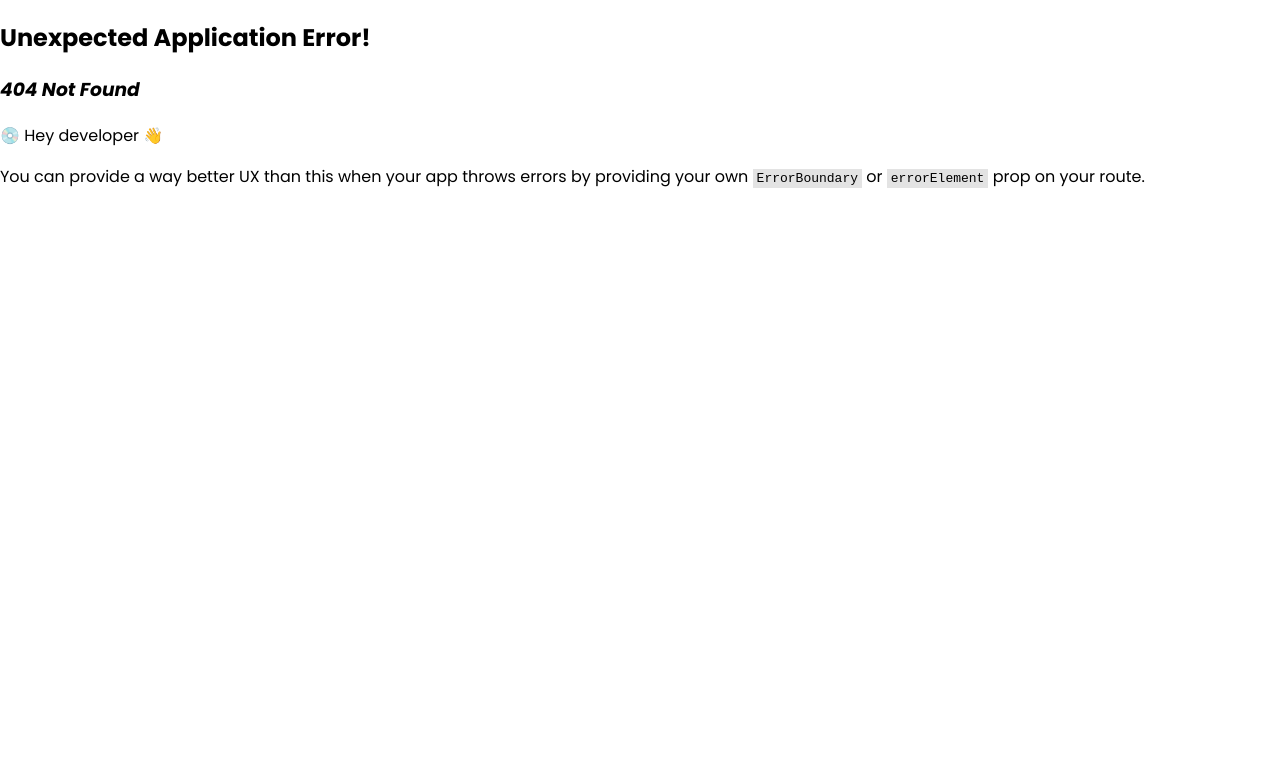
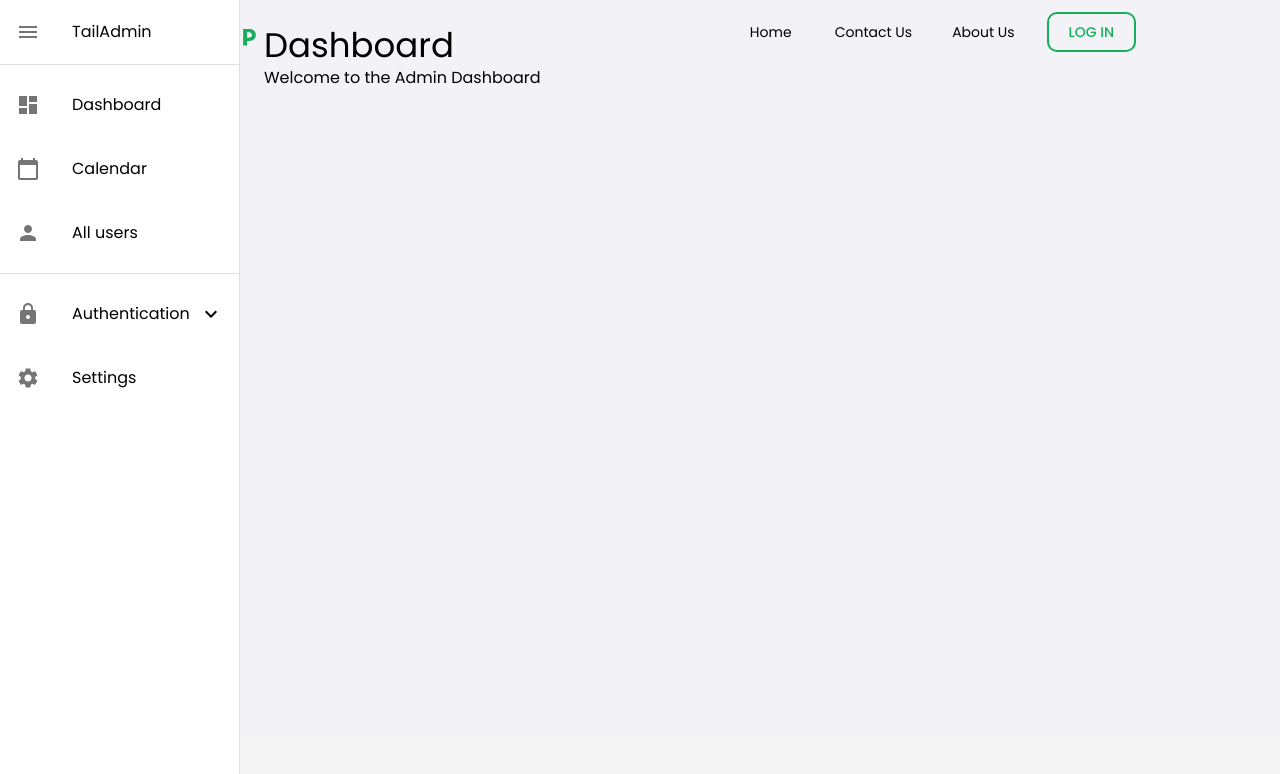
Before and after one commit to sathmijayasuriya/Appointment-Booking-System, a React (Create React App) app in the folder frontend/: page /admin/dashboard in a window 1280 px wide. Before the commit this address had no page. Shown: the top 774 px of the page. Built offline with nearby package versions, Linux system fonts and the light colour scheme.

Commit message:
side panel added

```diff
--- a/frontend/package.json
+++ b/frontend/package.json
@@ -6,8 +6,8 @@
     "@date-io/date-fns": "^3.0.0",
     "@emotion/react": "^11.13.5",
     "@emotion/styled": "^11.13.5",
-    "@mui/icons-material": "^6.2.0",
-    "@mui/material": "^6.2.0",
+    "@mui/icons-material": "^6.4.4",
+    "@mui/material": "^6.4.4",
     "@mui/system": "^6.2.0",
     "@mui/x-date-pickers": "^7.23.6",
     "@reduxjs/toolkit": "^2.3.0",
--- /dev/null
+++ b/frontend/src/components/admin/Sidebar.jsx
@@ -0,0 +1,131 @@
+import React, { useState } from "react";
+import {
+  Drawer,
+  List,
+  ListItem,
+  ListItemButton,
+  ListItemIcon,
+  ListItemText,
+  Divider,
+  Collapse,
+} from "@mui/material";
+import {
+  Menu,
+  Dashboard,
+  CalendarToday,
+  Person,
+  Lock,
+  ExpandLess,
+  ExpandMore,
+  AdminPanelSettings,
+  PersonAdd,
+} from "@mui/icons-material";
+import SettingsIcon from '@mui/icons-material/Settings';
+
+export const Sidebar = () => {
+  const [open, setOpen] = useState(true);
+  const [authOpen, setAuthOpen] = useState(false);
+  const [appointmentsOpen, setAppointmentsOpen] = useState(false);
+
+  const toggleDrawer = () => {
+    setOpen(!open);
+  };
+  const toggleAuthDropdown = () => {
+    setAppointmentsOpen(!appointmentsOpen);
+    setAuthOpen(!authOpen);
+  };
+  const listItemStyle = {
+    my: 1, // Vertical margin for spacing
+  };
+
+  const nestedListItemStyle = {
+    pl: 4, // Left padding for sub-items
+    my: 0.5, // Smaller vertical margin for sub-items
+  };
+
+
+  return (
+    <>
+      <Drawer
+        variant="permanent"
+        sx={{
+          width: open ? 240 : 60,
+          flexShrink: 0,
+          "& .MuiDrawer-paper": {
+            width: open ? 240 : 60,
+            transition: "width 0.3s ease",
+            overflowX: "hidden",
+          },
+        }}
+      >
+        <List>
+          <ListItem disablePadding>
+            <ListItemButton onClick={toggleDrawer}>
+              <ListItemIcon>
+                <Menu />
+              </ListItemIcon>
+              {open && <ListItemText primary="TailAdmin" />}
+            </ListItemButton>
+          </ListItem>
+        </List>
+        <Divider />
+        <List>
+          {[
+            { text: "Dashboard", icon: <Dashboard /> },
+            { text: "Calendar", icon: <CalendarToday /> },
+            { text: "All users", icon: <Person /> },
+            // { text: "All users", icon: <Person /> },
+
+            //   { text: "Forms", icon: <InsertDriveFile /> },
+            //   { text: "Tables", icon: <TableChart /> },
+          ].map((item, index) => (
+            <ListItem key={index} disablePadding>
+              <ListItemButton sx={listItemStyle}>
+                <ListItemIcon>{item.icon}</ListItemIcon>
+                {open && <ListItemText primary={item.text} />}
+              </ListItemButton>
+            </ListItem>
+          ))}
+        </List>
+        <Divider />
+        <List>
+          <ListItem disablePadding>
+            <ListItemButton sx={listItemStyle} onClick={toggleAuthDropdown}>
+              <ListItemIcon>
+                <Lock />
+              </ListItemIcon>
+              {open && <ListItemText primary="Authentication" />}
+              {open && (authOpen ? <ExpandLess /> : <ExpandMore />)}
+            </ListItemButton>
+          </ListItem>
+
+          <Collapse in={authOpen} timeout="auto" unmountOnExit>
+            <List component="div" disablePadding>
+              <ListItemButton sx={{ pl: 4 }}>
+                <ListItemIcon>
+                  <AdminPanelSettings />
+                </ListItemIcon>
+                <ListItemText primary="All Admins" />
+              </ListItemButton>
+
+              <ListItemButton sx={{ pl: 4 }}>
+                <ListItemIcon>
+                  <PersonAdd />
+                </ListItemIcon>
+                <ListItemText primary="Admin Register" />
+              </ListItemButton>
+            </List>
+          </Collapse>
+          <ListItem disablePadding>
+            <ListItemButton sx={listItemStyle}>
+              <ListItemIcon>
+                <SettingsIcon />
+              </ListItemIcon>
+              {open && <ListItemText primary="Settings" />}
+            </ListItemButton>
+          </ListItem>
+        </List>
+      </Drawer>
+    </>
+  );
+};
--- /dev/null
+++ b/frontend/src/views/Admin/Dashboard.jsx
@@ -0,0 +1,15 @@
+import React from 'react'
+import { Sidebar } from '../../components/admin/Sidebar'
+import { Box, Typography } from "@mui/material";
+
+export const Dashboard = () => {
+  return (
+    <Box sx={{ display: "flex" }}>
+      <Sidebar />
+      <Box component="main" sx={{ flexGrow: 1, p: 3 }}>
+        <Typography variant="h4">Dashboard</Typography>
+        <Typography>Welcome to the Admin Dashboard</Typography>
+      </Box>
+    </Box>
+  )
+}
--- a/frontend/src/views/Auth/Login.jsx
+++ b/frontend/src/views/Auth/Login.jsx
@@ -59,7 +59,7 @@ const Login = () => {
 
   return (
     <Container sx={{ alignItems: "center", display: "flex", minHeight: "90vh" }}>
-      <Card sx={{ maxWidth: 400, mx: "auto", boxShadow: "0 4px 30px rgba(0, 0, 0, 0.1)" }}>
+      <Card sx={{ padding:3,borderRadius:5,maxWidth: 400, mx: "auto", boxShadow: "0 4px 30px rgba(0, 0, 0, 0.1)" }}>
         <CardContent sx={{ mx: 3, my: 3 }}>
           <Typography variant="h5" component="div" sx={{ textAlign: "center", mb: 2 }}>
             Welcome back
```
Also changed, not shown: frontend/src/routes/routes.js (+7 -1 lines), frontend/src/views/Admin/AllAdmins.jsx (added), frontend/src/views/Admin/AllUsers.jsx (added), frontend/src/views/Admin/Calender.jsx (added), frontend/src/views/Admin/ManageSlots.jsx (added), frontend/src/views/Admin/ViewAppointments.jsx (added), 1 other file (tests, documents, lock files or other folders).
